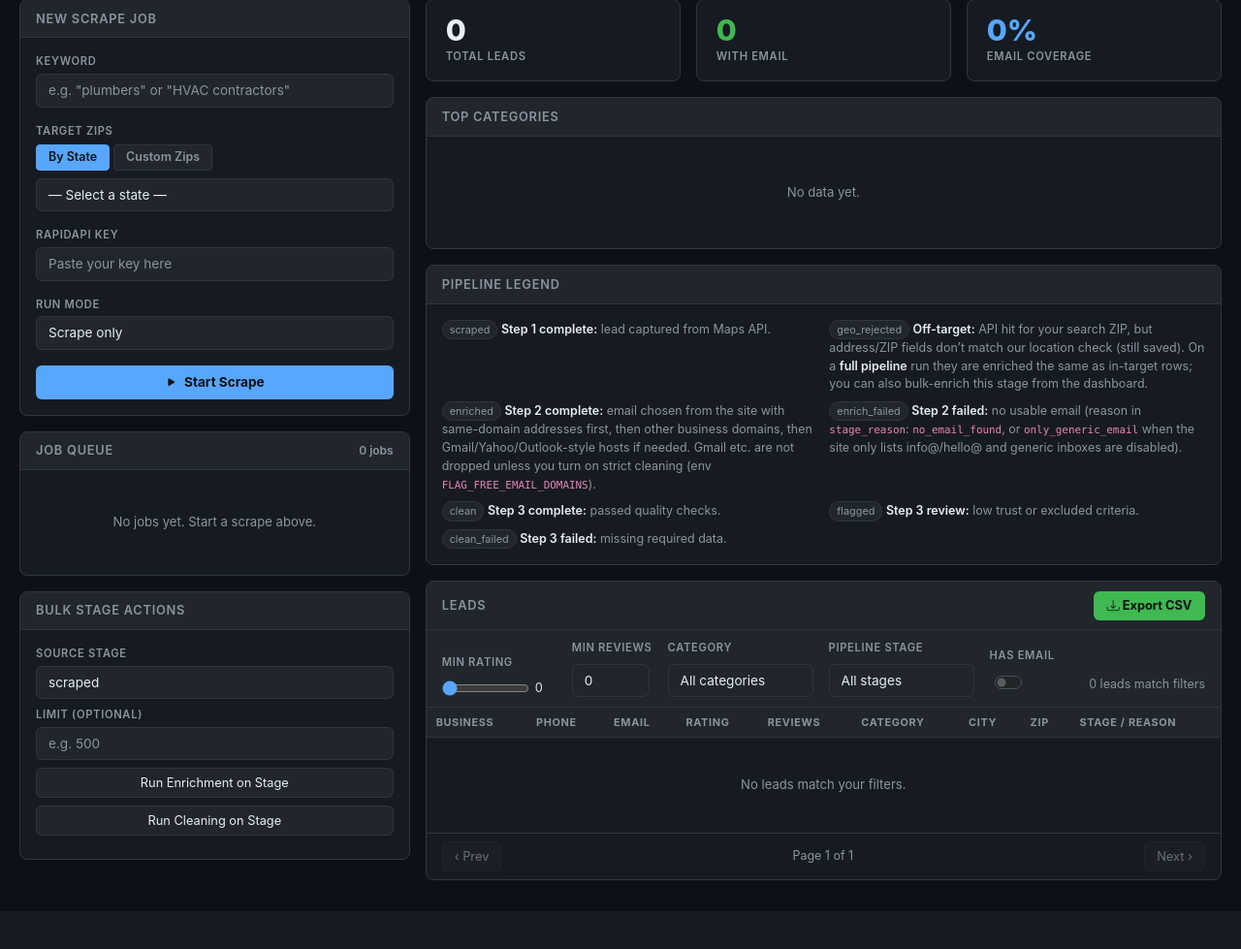
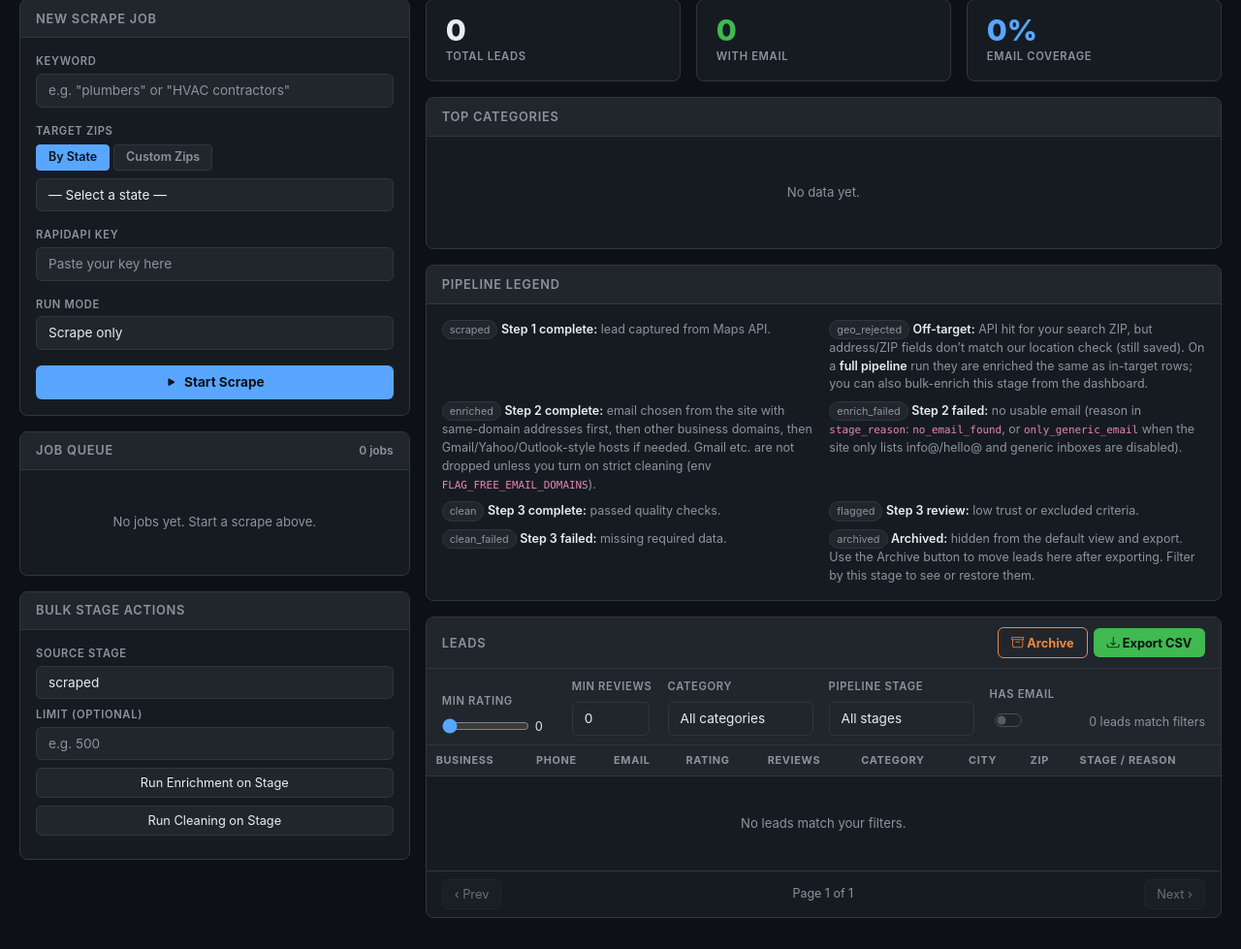
Before and after one commit to mpentrack/Maps-scrape-claude, a Flask app: page / in a window 1280 px wide. Shown: the part 70-1049 px from the top of the page at 97% size. Before the commit the page ends 978 px from the top, so only its background shows below. Run offline with Flask 3, Linux system fonts and the light colour scheme; data that the repository does not hold is empty.

Commit message:
feat: archive stage to clear UI after export without losing data
Adds a persistent 'archived' pipeline stage so leads can be moved out
of the active working view after exporting, while remaining in the DB
for dedup protection on future scrape runs.

Backend (app.py):
- POST /api/leads/archive — moves all leads matching the current filter
  params to pipeline_stage='archived'. Already-archived rows are skipped
  unless the user explicitly filters to the archived stage.
- /api/leads and /api/export now exclude archived rows by default; they
  only appear when the user explicitly sets stage=archived.
- /api/stats (total leads, with_email, categories) also excludes archived
  so the numbers reflect the active working set.
- /api/stages includes 'archived'.

Frontend (index.html):
- Archive button (orange outline) next to Export CSV in the Leads header.
  Clicking it confirms then POSTs current filter params to the archive
  endpoint. Shows a brief green "N archived" confirmation, then refreshes
  the table and stats.
- Pipeline Legend entry explains the archived stage.

https://claude.ai/code/session_01VH2GdcQzyGR5KacFMXHj9C

```diff
--- a/app.py
+++ b/app.py
@@ -695,13 +695,16 @@ def start_job():
 def stats():
     try:
         conn  = get_conn()
-        total = conn.execute("SELECT COUNT(*) FROM businesses").fetchone()[0]
+        total = conn.execute(
+            "SELECT COUNT(*) FROM businesses WHERE pipeline_stage != 'archived'"
+        ).fetchone()[0]
         with_email = conn.execute(
-            "SELECT COUNT(*) FROM businesses WHERE email IS NOT NULL AND email != ''"
+            "SELECT COUNT(*) FROM businesses WHERE email IS NOT NULL AND email != '' AND pipeline_stage != 'archived'"
         ).fetchone()[0]
         categories = conn.execute(
             "SELECT category, COUNT(*) cnt FROM businesses "
-            "WHERE category IS NOT NULL GROUP BY category ORDER BY cnt DESC LIMIT 12"
+            "WHERE category IS NOT NULL AND pipeline_stage != 'archived' "
+            "GROUP BY category ORDER BY cnt DESC LIMIT 12"
         ).fetchall()
         stage_counts = conn.execute(
             "SELECT pipeline_stage, COUNT(*) cnt FROM businesses GROUP BY pipeline_stage ORDER BY cnt DESC"
@@ -730,6 +733,37 @@ def categories():
         return jsonify([])
 
 
+@app.route("/api/leads/archive", methods=["POST"])
+def archive_leads():
+    data        = request.get_json(force=True) or {}
+    min_rating  = float(data.get("min_rating",  0) or 0)
+    min_reviews = int(  data.get("min_reviews", 0) or 0)
+    has_email   = str(  data.get("has_email", "false")).lower() == "true"
+    category    = (data.get("category") or "").strip()
+    stage       = (data.get("stage")    or "").strip()
+
+    where, params = _build_where(min_rating, min_reviews, has_email, category, stage)
+
+    # Never silently re-archive already-archived rows unless the user
+    # explicitly filtered to the archived stage.
+    if not stage:
+        extra = "pipeline_stage != 'archived'"
+        where = f"WHERE {extra}" if not where else f"{where} AND {extra}"
+
+    try:
+        conn   = get_conn()
+        result = conn.execute(
+            f"UPDATE businesses SET pipeline_stage = 'archived' {where}",
+            params,
+        )
+        count = result.rowcount
+        conn.commit()
+        conn.close()
+        return jsonify({"ok": True, "archived": count})
+    except Exception as exc:
+        return jsonify({"error": str(exc)}), 500
+
+
 @app.route("/api/leads")
 def leads():
     page        = request.args.get("page",        1,     type=int)
@@ -741,6 +775,11 @@ def leads():
     stage       = request.args.get("stage",       "")
 
     where, params = _build_where(min_rating, min_reviews, has_email, category, stage)
+    # Hide archived records from the default view; show them only when
+    # the user explicitly filters to the "archived" stage.
+    if not stage:
+        extra = "pipeline_stage != 'archived'"
+        where = f"WHERE {extra}" if not where else f"{where} AND {extra}"
     offset = (page - 1) * per_page
 
     try:
@@ -771,6 +810,9 @@ def export():
     stage       = request.args.get("stage",       "")
 
     where, params = _build_where(min_rating, min_reviews, has_email, category, stage)
+    if not stage:
+        extra = "pipeline_stage != 'archived'"
+        where = f"WHERE {extra}" if not where else f"{where} AND {extra}"
 
     conn = get_conn()
     rows = conn.execute(
@@ -848,6 +890,7 @@ def stages():
     return jsonify([
         "scraped", "geo_rejected", "no_website_prospect",
         "enriched", "enrich_failed", "clean", "flagged", "clean_failed",
+        "archived",
     ])
 
 
--- a/templates/index.html
+++ b/templates/index.html
@@ -133,6 +133,19 @@
     }
     .btn-ghost:hover { background: var(--border); }
     .btn-ghost:disabled { opacity: .4; cursor: not-allowed; }
+    .btn-archive {
+      background: transparent;
+      border: 1px solid var(--orange);
+      color: var(--orange);
+      font-weight: 700;
+      font-size: 0.8rem;
+      border-radius: 6px;
+      padding: 0.35rem 0.85rem;
+      cursor: pointer;
+      transition: opacity .15s;
+    }
+    .btn-archive:hover { opacity: .75; }
+    .btn-archive:disabled { opacity: .4; cursor: not-allowed; }
 
     /* ── Tabs (inline) ── */
     .tab-row { display: flex; gap: 4px; }
@@ -455,6 +468,7 @@
             <div class="legend-item"><span class="chip">clean</span> <b>Step 3 complete:</b> passed quality checks.</div>
             <div class="legend-item"><span class="chip">flagged</span> <b>Step 3 review:</b> low trust or excluded criteria.</div>
             <div class="legend-item"><span class="chip">clean_failed</span> <b>Step 3 failed:</b> missing required data.</div>
+            <div class="legend-item"><span class="chip">archived</span> <b>Archived:</b> hidden from the default view and export. Use the Archive button to move leads here after exporting. Filter by this stage to see or restore them.</div>
           </div>
         </div>
       </div>
@@ -463,9 +477,15 @@
       <div class="card">
         <div class="card-hd">
           <span>Leads</span>
-          <button class="btn-green" onclick="exportCSV()">
-            <i class="bi bi-download"></i>&nbsp;Export CSV
-          </button>
+          <div style="display:flex;gap:6px;align-items:center">
+            <button class="btn-archive" id="btn-archive" onclick="archiveLeads()"
+              title="Move leads matching current filters to archived — hidden from default view but kept in the database">
+              <i class="bi bi-archive"></i>&nbsp;Archive
+            </button>
+            <button class="btn-green" onclick="exportCSV()">
+              <i class="bi bi-download"></i>&nbsp;Export CSV
+            </button>
+          </div>
         </div>
 
         <!-- Filter bar -->
@@ -816,6 +836,55 @@ async function advanceStage(action) {
   await loadLeads(currentPage);
 }
 
+// ── Archive ────────────────────────────────────────────────────────────────
+async function archiveLeads() {
+  const stageFilter = document.getElementById('f-stage').value;
+  const label = stageFilter || 'all active stages';
+  if (!confirm(
+    `Archive leads matching current filters (stage: ${label})?\n\n` +
+    `They will be hidden from the default view and excluded from exports, ` +
+    `but stay in the database for dedup protection.\n\n` +
+    `To view or restore them later, filter Pipeline Stage to "archived".`
+  )) return;
+
+  const btn = document.getElementById('btn-archive');
+  btn.disabled = true;
+
+  try {
+    const res = await fetch('/api/leads/archive', {
+      method: 'POST',
+      headers: {'Content-Type': 'application/json'},
+      body: JSON.stringify({
+        min_rating:  document.getElementById('f-rating').value,
+        min_reviews: document.getElementById('f-reviews').value,
+        has_email:   document.getElementById('f-email').checked,
+        category:    document.getElementById('f-category').value,
+        stage:       stageFilter,
+      }),
+    });
+    const data = await res.json();
+    if (!res.ok) {
+      alert('Archive failed: ' + (data.error || 'Unknown error'));
+      return;
+    }
+    const orig = btn.innerHTML;
+    btn.innerHTML = `<i class="bi bi-check2"></i>&nbsp;${data.archived.toLocaleString()} archived`;
+    btn.style.color = 'var(--green)';
+    btn.style.borderColor = 'var(--green)';
+    setTimeout(() => {
+      btn.innerHTML = orig;
+      btn.style.color = '';
+      btn.style.borderColor = '';
+      btn.disabled = false;
+    }, 3000);
+    await refreshStats();
+    await loadLeads(1);
+  } catch (e) {
+    alert('Archive failed: ' + e);
+    btn.disabled = false;
+  }
+}
+
 // ── Helpers ────────────────────────────────────────────────────────────────
 function esc(s) {
   if (s == null) return '';
```
